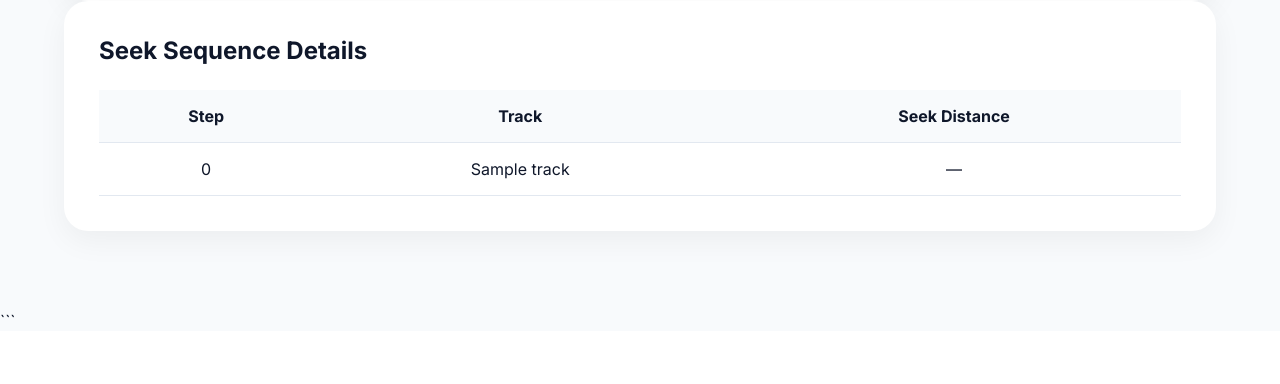
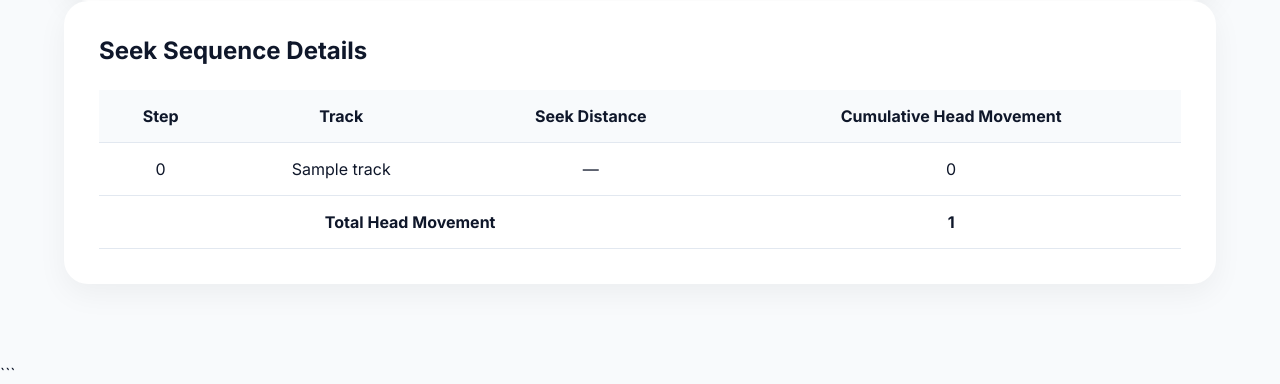
Before and after one commit to lindenn21/os_final_project, a Flask app: template templates/disk_management.html in a window 1280 px wide. Shown: the part 2132-2516 px from the top of the page. Before the commit the page ends 2450 px from the top, so only its background shows below. Run offline with Flask 3, Linux system fonts and the light colour scheme; the template is opened without the code that fills it: most values are stand-ins (such as "Sample title", 1, 10 or a date in 2020).

Commit message:
Added Final Touches: Raised Max input in disk management

```diff
--- a/app.py
+++ b/app.py
@@ -8,7 +8,7 @@ MAX_NUMERIC_VALUE = 1000000
 MAX_LIST_ITEMS = 100
 CPU_MAX_NUMERIC_VALUE = 100
 CPU_MAX_LIST_ITEMS = 50
-DISK_MAX_NUMERIC_VALUE = 1000
+DISK_MAX_NUMERIC_VALUE = 100000
 
 
 def parse_int_list(raw_value, field_name, max_items=None, max_value=None):
--- a/templates/disk_management.html
+++ b/templates/disk_management.html
@@ -57,6 +57,7 @@
                     type="number"
                     name="tracks"
                     placeholder="200"
+                    max="100000"
                     required>
 
                 <label>Request Queue</label>
@@ -237,7 +238,10 @@
                     <th>Step</th>
                     <th>Track</th>
                     <th>Seek Distance</th>
+                    <th>Cumulative Head Movement</th>
                 </tr>
+
+                {% set cumulative = namespace(total=0) %}
 
                 {% for track in seek_sequence %}
 
@@ -257,9 +261,25 @@
 
                     </td>
 
+                    <td>
+
+                        {% if loop.index0 == 0 %}
+                            0
+                        {% else %}
+                            {% set cumulative.total = cumulative.total + (track - seek_sequence[loop.index0 - 1])|abs %}
+                            {{ cumulative.total }}
+                        {% endif %}
+
+                    </td>
+
                 </tr>
 
                 {% endfor %}
+
+                <tr>
+                    <td colspan="3"><strong>Total Head Movement</strong></td>
+                    <td><strong>{{ total_seek }}</strong></td>
+                </tr>
 
             </table>
 
```
